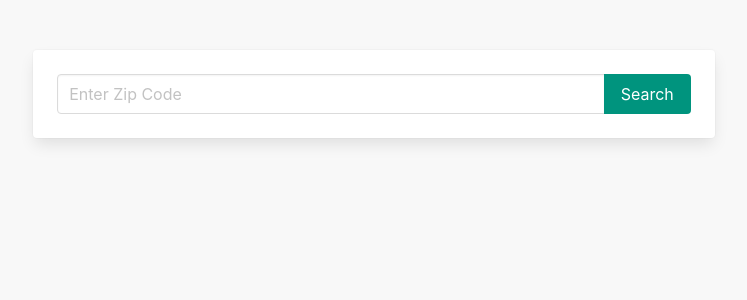
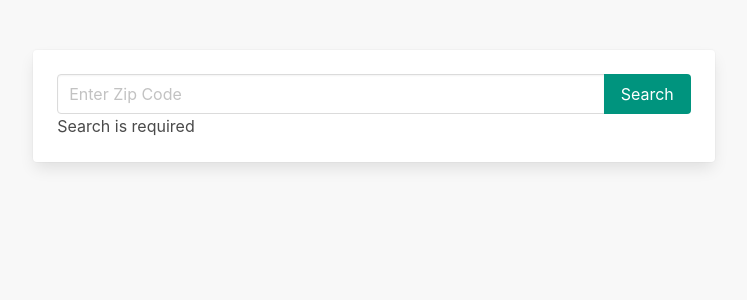
Before and after one commit to devrmartins/vue-zipcode, a Vue app: page / in a window 1280 px wide. Shown: the top 300 px of the page, without its empty margins (266-1013 px from the left). Built offline with nearby package versions, Linux system fonts and the light colour scheme.

Commit message:
cannot is empty when button is clicked

```diff
--- a/src/components/search/Search.vue
+++ b/src/components/search/Search.vue
@@ -10,11 +10,12 @@
               type="text"
               placeholder="Enter Zip Code"
             />
+            <div v-if="error">{{ error }}</div>
           </div>
           <div class="control">
-            <a class="button is-info has-background-primary-dark">
+            <button class="button is-info has-background-primary-dark">
               Search
-            </a>
+            </button>
           </div>
         </div>
       </div>
@@ -30,6 +31,15 @@ export default {
       search: "",
     };
   },
+  computed: {
+    error() {
+      if (this.search.length < 1) {
+        return "Search is required";
+      } else {
+        return "";
+      }
+    },
+  },
 };
 </script>
 
```
Also changed, not shown: 1 other file (tests, documents, lock files or other folders).
